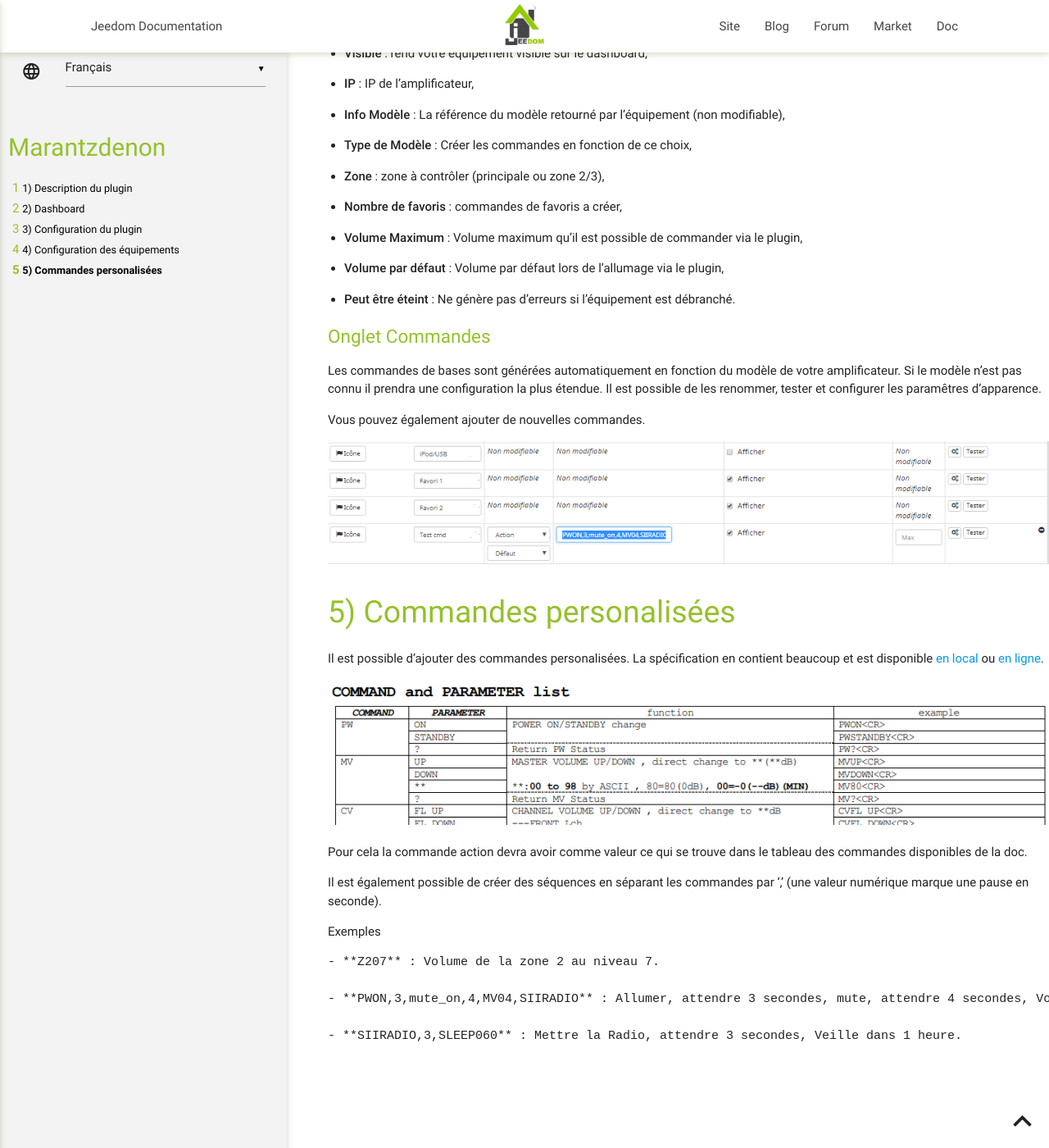
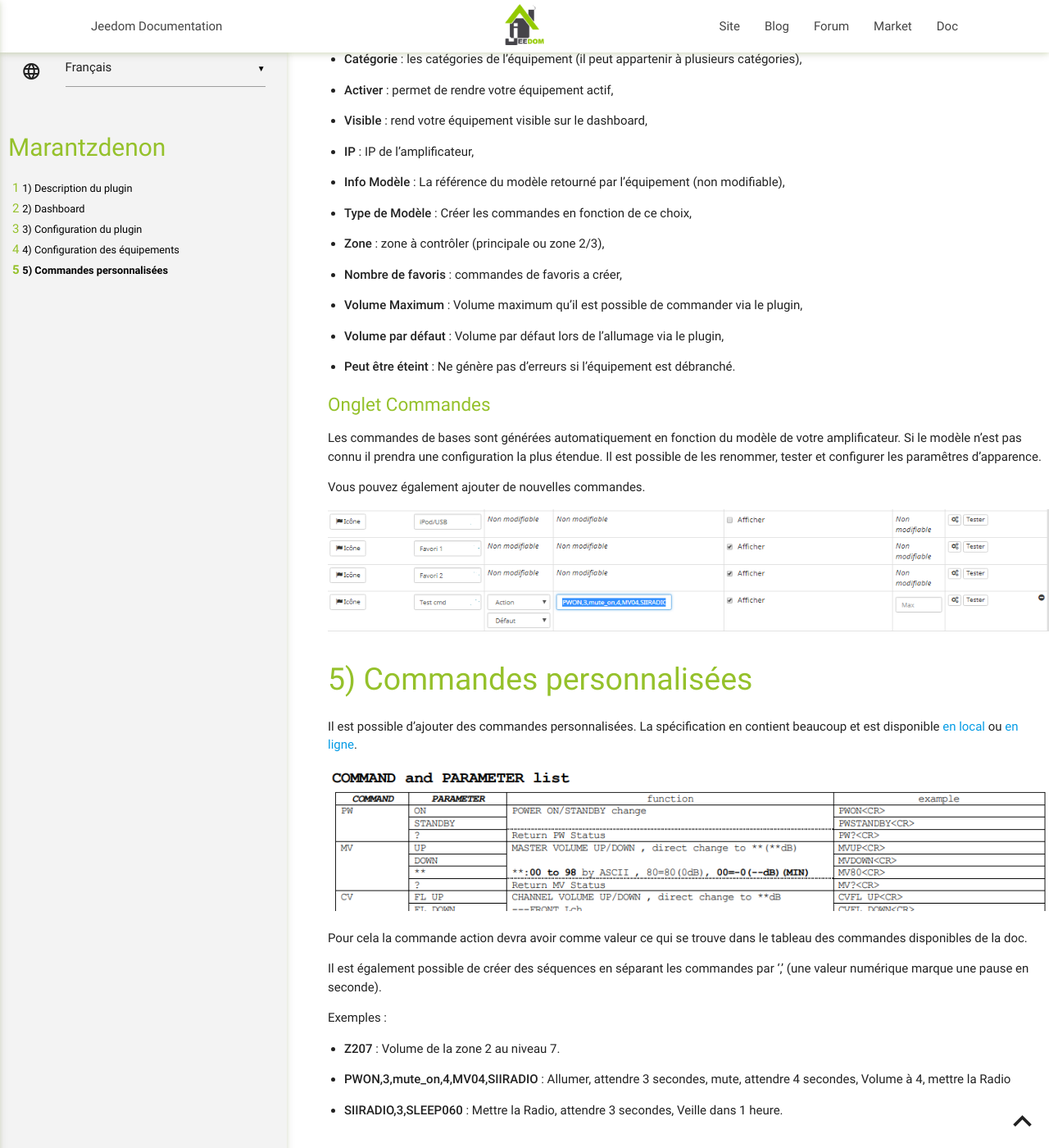
Before and after one commit to guirem/plugin-marantzdenon, a Jekyll site: the page built from docs/fr_FR/index.md, in a window 1280 px wide and 1400 px high, scrolled down 1490 px. Shown: the whole window at 82% size. Built offline with Jekyll 4.4.1, drawn with Linux system fonts in a browser that asks for light colours; our own code applies the rules of GitHub Pages for plain Markdown files; part of the change alters nothing that is shown; some of the changed text lies outside the part shown.

Commit message:
update doc

````diff
--- a/docs/fr_FR/index.md
+++ b/docs/fr_FR/index.md
@@ -3,22 +3,22 @@ Description du plugin
 
 Plugin pour commander les amplificateurs Marantz ou Denon récents. Il s'agit d'une reprise du plugin denonavr mais mis à jour pour les amplis plus récents.
 
-Vous pourrez contrôler les entrées à utiliser, sortie de veille, mettre en veille
-l’amplificateur et contrôler le volume, activer le mode sleep.
-Vous avez aussi un retour d’état
-indiquant si la zone est active, le niveau de volume, l’entrée
-selectionnée et le type audio.
+**Fonctionnalités :**
+
+- Allumer / éteindre (veille),
+- Changer d'entrée,
+- Contrôler le volume et activer/désactiver mute,
+- Veille programmable (sleep),
+- Retour d'état sur les principales fonctionnalités
+- Possibilité d'ajouter des commandes personnalisées
 
 ![Denon AVR X4000](../assets/ampli1.png "Denon AVR X4000")
 ![Marantz CR511](../assets/ampli2.png "Marantz CR511")
 
 **Modèle compatibles**
 - Marantz M-CR511 & Marantz M-CR611
-
 - Denon AVR X 3000/4000 (non testé)
-
 - Très probablement Denon CEOL Nx
-
 - Probablement d'autres modèles Denon/Marantz (ex: CEOL Nx)
 
 
@@ -87,10 +87,10 @@ Vous pouvez également ajouter de nouvelles commandes.
 ![Alt text](../assets/command.png "Custom command")
 
 
-Commandes personalisées
+Commandes personnalisées
 =============================
 
-Il est possible d'ajouter des commandes personalisées. La spécification en contient beaucoup et est disponible <a target="_blank" href="../assets/AVRX4000_PROTOCOL(10_3_0)_V03.pdf">en local</a> ou <a target="_blank" href="https://usa.denon.com/us/product/hometheater/receivers/avrx4000?docname=AVRX4000_PROTOCOL(10%203%200)_V03.pdf">en ligne</a>.
+Il est possible d'ajouter des commandes personnalisées. La spécification en contient beaucoup et est disponible <a target="_blank" href="../assets/AVRX4000_PROTOCOL(10_3_0)_V03.pdf">en local</a> ou <a target="_blank" href="https://usa.denon.com/us/product/hometheater/receivers/avrx4000?docname=AVRX4000_PROTOCOL(10%203%200)_V03.pdf">en ligne</a>.
 
 ![Specification Extract](../assets/spec.png "Specification Extract")
 
@@ -98,11 +98,10 @@ Pour cela la commande action devra avoir comme valeur ce qui se trouve dans le t
 
 Il est également possible de créer des séquences en séparant les commandes par ',' (une valeur numérique marque une pause en seconde).
 
-Exemples
-```
+Exemples :
+
 - **Z207** : Volume de la zone 2 au niveau 7.
 
 - **PWON,3,mute_on,4,MV04,SIIRADIO** : Allumer, attendre 3 secondes, mute, attendre 4 secondes, Volume à 4, mettre la Radio
 
 - **SIIRADIO,3,SLEEP060** : Mettre la Radio, attendre 3 secondes, Veille dans 1 heure.
-```
````
